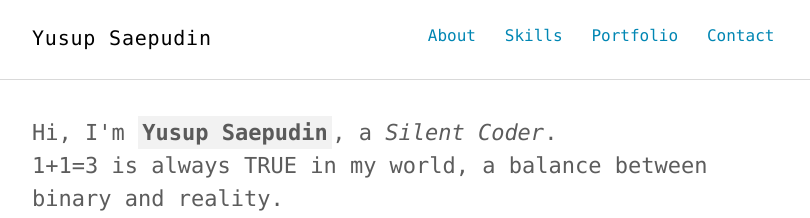
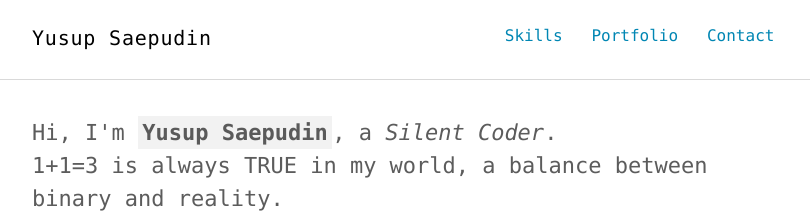
Before and after one commit to yusupsaepudin/yusupsaepudin.github.io, a Jekyll site: the page built from index.html, in a window 1280 px wide. Shown: the top 218 px of the page, without its empty margins (232-1042 px from the left). Built offline with Jekyll 4.4.1, drawn with Linux system fonts in a browser that asks for light colours.

Commit message:
Update nav.html

```diff
--- a/_includes/nav.html
+++ b/_includes/nav.html
@@ -3,7 +3,6 @@
   <div class="container">
     <h1 class="logo"><a href="{{ '/' | prepend: site.baseurl }}">{{ site.title }}</a></h1>
     <ul class="navbar">
-      <li><a href="{{ '/about' | prepend: site.baseurl }}">About</a></li>
       <li><a href="{{ '/skills' | prepend: site.baseurl }}">Skills</a></li>
       <li><a href="{{ '/portfolio' | prepend: site.baseurl }}">Portfolio</a></li>
       <li><a href="{{ '/contact' | prepend: site.baseurl }}">Contact</a></li>
```
